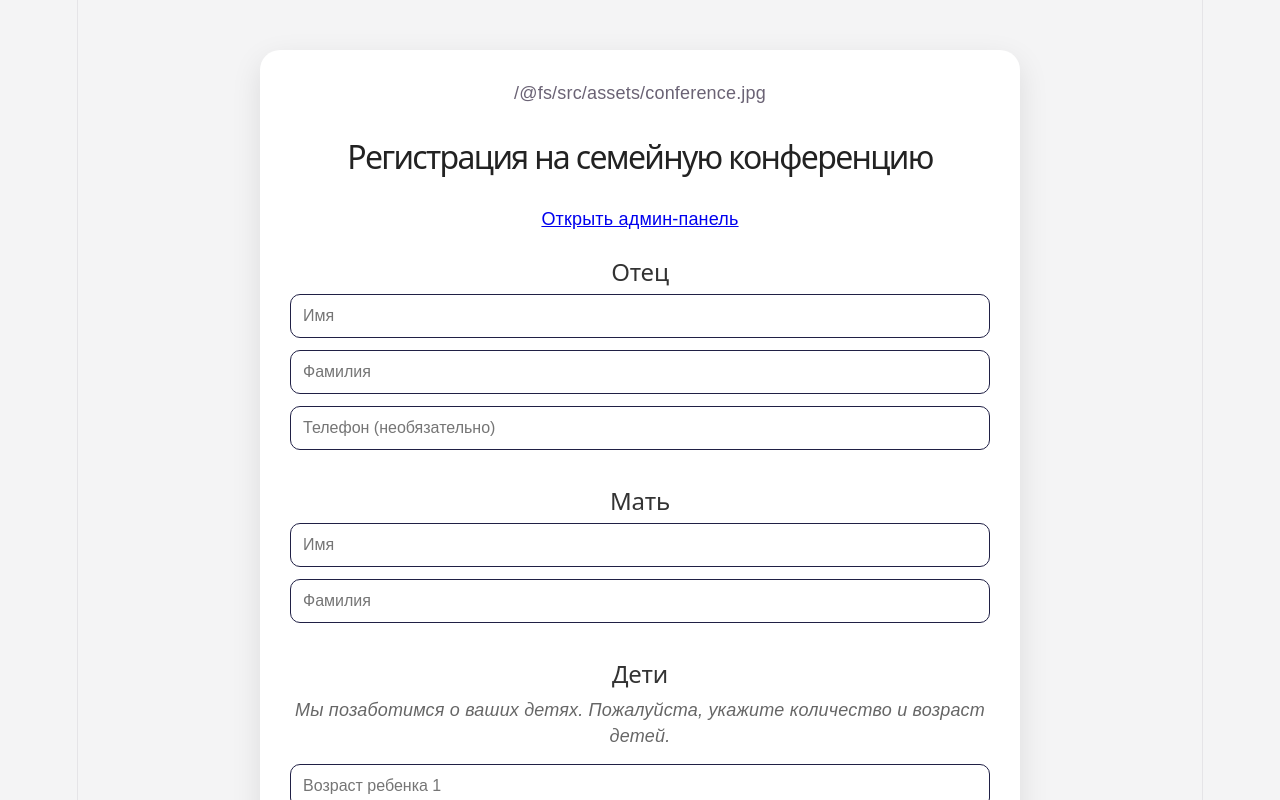
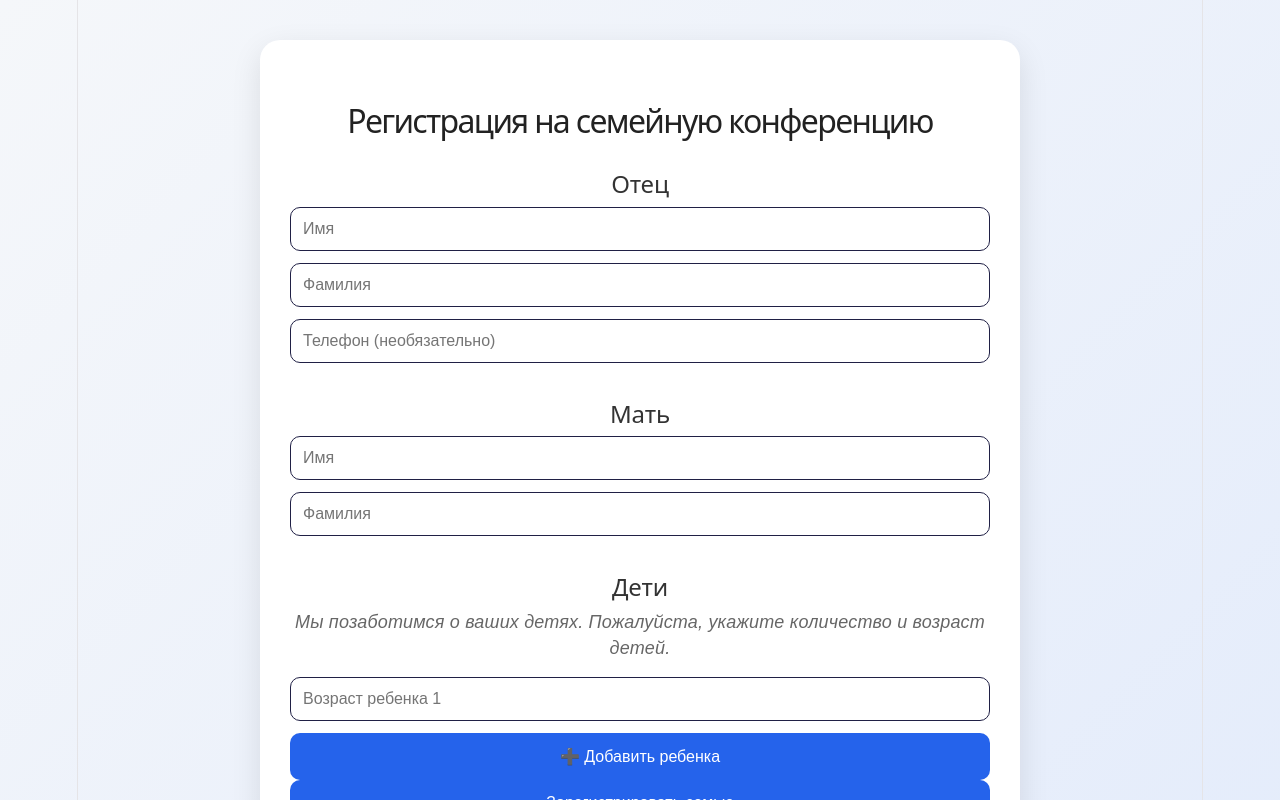
Before and after one commit to Malynskyi/church-registration, a React (Vite) app: page / in a window 1280 px wide. Shown: the top 800 px of the page. Built offline with nearby package versions, Linux system fonts and the light colour scheme.

Commit message:
Improve UI and hide admin

```diff
--- a/src/App.tsx
+++ b/src/App.tsx
@@ -14,7 +14,7 @@ function App() {
         />
 
         <Route
-          path="/login"
+          path="/family-admin-2026"
           element={<LoginPage />}
         />
 
--- a/src/pages/RegistrationPage.jsx
+++ b/src/pages/RegistrationPage.jsx
@@ -1,6 +1,6 @@
 import { useState } from "react";
 
-import conferenceImage from "../assets/conference.jpg";
+
 
 import { Link } from "react-router-dom";
 
@@ -61,15 +61,13 @@ export default function RegistrationPage() {
 
     return (
         <div className="registration-container">
-            {conferenceImage}
+
 
             <h1 className="registration-title">
                 Регистрация на семейную конференцию
             </h1>
 
-            <Link to="/login">
-                Открыть админ-панель
-            </Link>
+
 
             <FatherForm
                 father={family.father}
--- a/src/styles/RegistrationPage.css
+++ b/src/styles/RegistrationPage.css
@@ -4,9 +4,15 @@ body {
     font-family: Arial, sans-serif;
 }
 
+body {
+    background: linear-gradient(135deg,
+            #f5f7fa,
+            #e4ecfb);
+}
+
 .registration-container {
     max-width: 700px;
-    margin: 50px auto;
+    margin: 40px auto;
     background: white;
     padding: 30px;
     border-radius: 20px;
```
